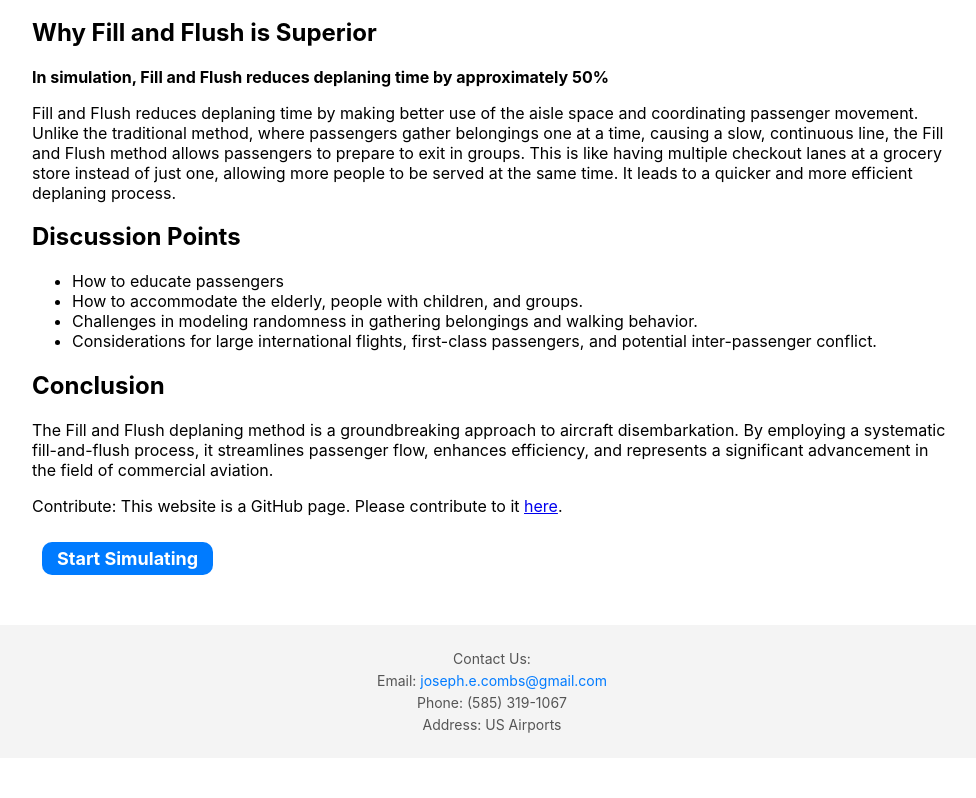
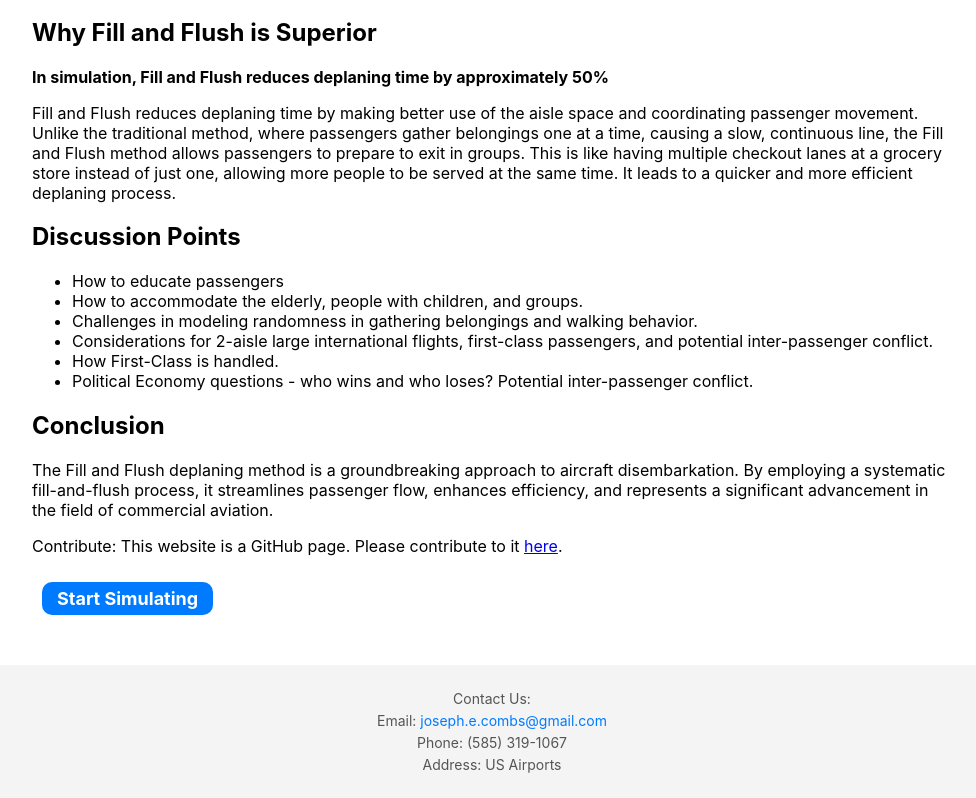
Before and after one commit to josephecombs/fill-flush, a React (Create React App) app: page / in a window 1280 px wide. Shown: the part 908-1706 px from the top of the page, without its empty margins (148-1124 px from the left). Before the commit the page ends 1666 px from the top, so only its background shows below. Built offline with nearby package versions, Linux system fonts and the light colour scheme.

Commit message:
more copy

```diff
--- a/src/HomePage.js
+++ b/src/HomePage.js
@@ -54,7 +54,9 @@ function HomePage() {
           <li>How to educate passengers</li>
           <li>How to accommodate the elderly, people with children, and groups.</li>
           <li>Challenges in modeling randomness in gathering belongings and walking behavior.</li>
-          <li>Considerations for large international flights, first-class passengers, and potential inter-passenger conflict.</li>
+          <li>Considerations for 2-aisle large international flights, first-class passengers, and potential inter-passenger conflict.</li>
+          <li>How First-Class is handled.</li>
+          <li>Political Economy questions - who wins and who loses? Potential inter-passenger conflict.</li>
         </ul>
       </section>
 
```
